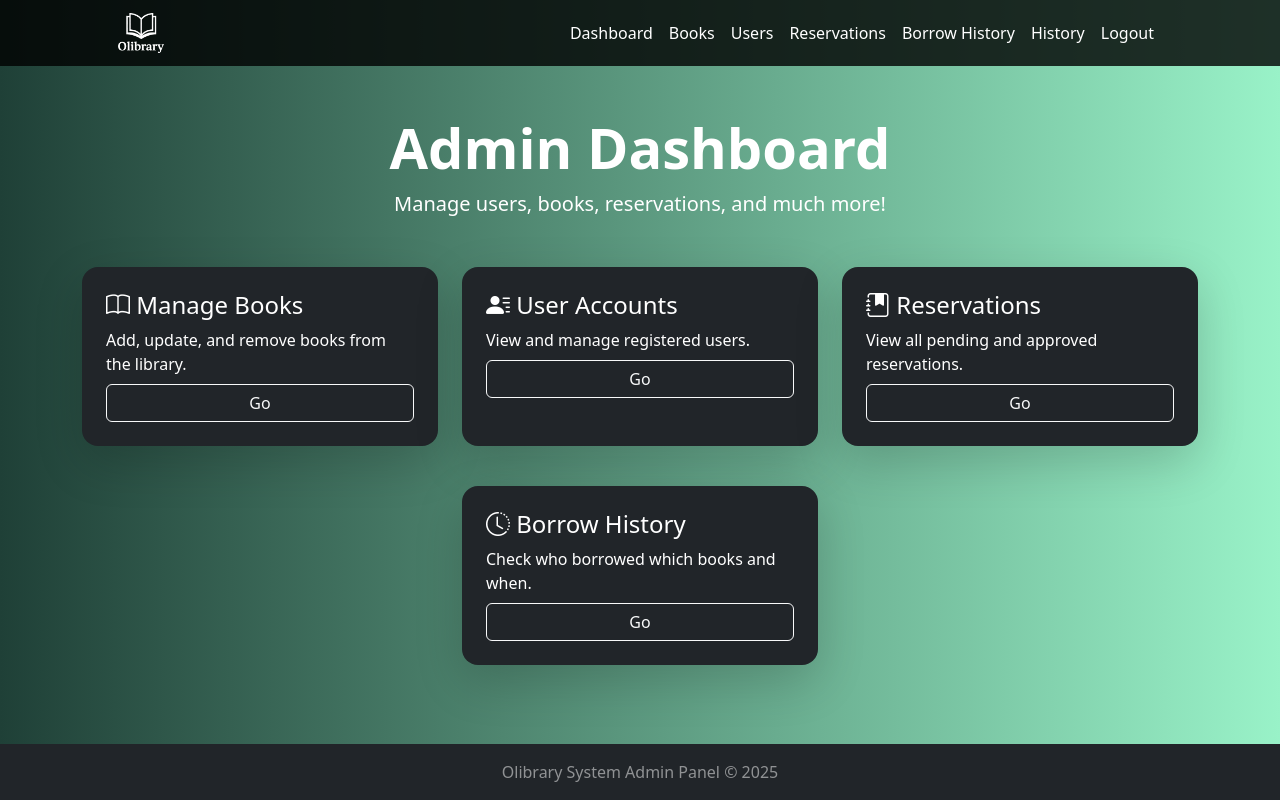
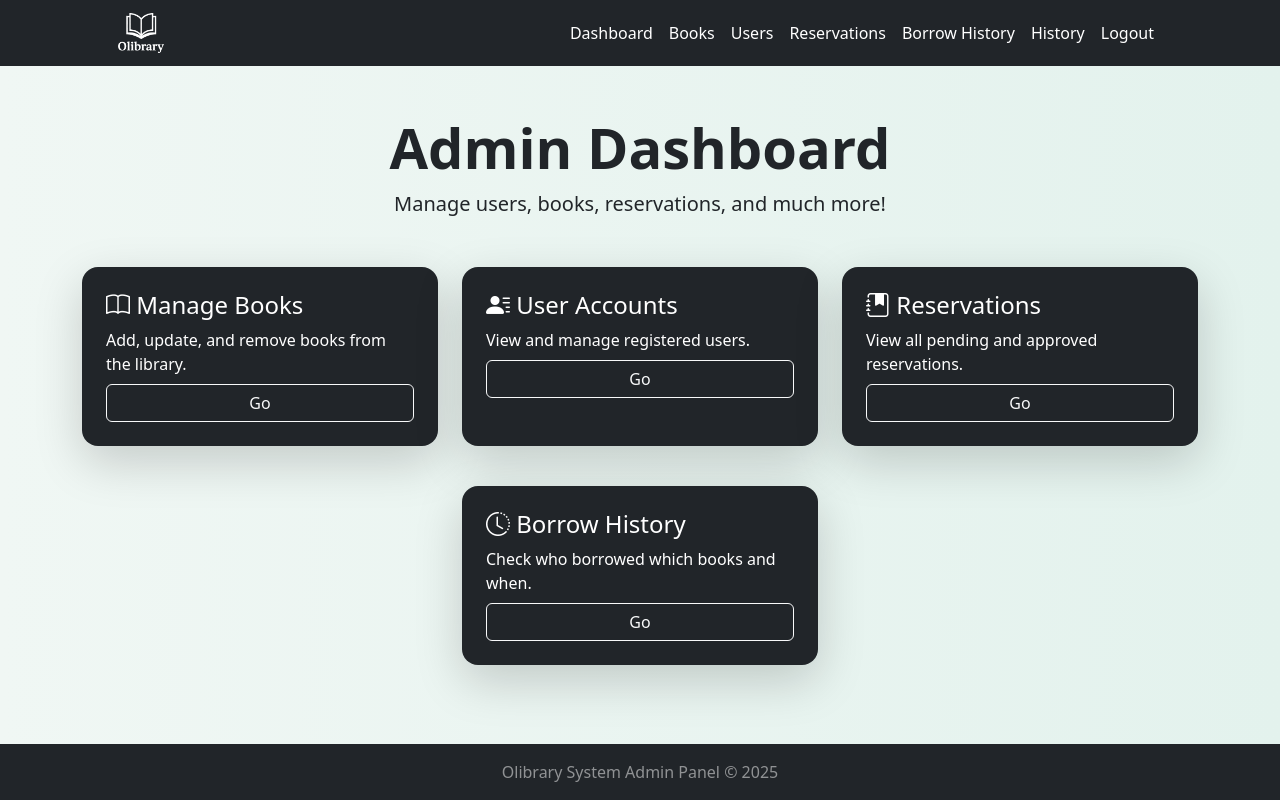
Before and after one commit to Outhman790/Library-managment-with-PHP-OOP, a PHP site: page /admin/admin_homepage.php in a window 1280 px wide. Run offline with PHP 8.4, Linux system fonts and the light colour scheme; a user stored in the database is signed in.

Commit message:
style: enhance admin dashboard UI and background for better readability

```diff
--- a/admin/admin_homepage.php
+++ b/admin/admin_homepage.php
@@ -13,30 +13,10 @@ if (isset($_SESSION['Nickname'])) :
     <title>Admin Dashboard</title>
     <link href="https://cdn.jsdelivr.net/npm/bootstrap@5.3.0/dist/css/bootstrap.min.css" rel="stylesheet" />
     <link href="https://cdn.jsdelivr.net/npm/bootstrap-icons@1.10.5/font/bootstrap-icons.css" rel="stylesheet" />
-    <style>
-    body {
-        background: linear-gradient(to right, #1f4037, #99f2c8);
-        color: white;
-        min-height: 100vh;
-    }
 
-    .card {
-        border: none;
-        border-radius: 1rem;
-    }
-
-    .card:hover {
-        transform: scale(1.03);
-        transition: all 0.3s ease-in-out;
-    }
-
-    .navbar {
-        background-color: rgba(0, 0, 0, 0.8) !important;
-    }
-    </style>
 </head>
 
-<body class='d-flex flex-column min-vh-100'>
+<body class='d-flex flex-column min-vh-100' style="background: linear-gradient(to right, #f0f7f4, #e3f2ed); color: #1a2e35;">
 
 
 
@@ -71,29 +51,29 @@ if (isset($_SESSION['Nickname'])) :
 
     <div class="container my-5">
         <div class="text-center mb-5">
-            <h1 class="display-4 fw-bold">Admin Dashboard</h1>
-            <p class="lead">Manage users, books, reservations, and much more!</p>
+            <h1 class="text-dark display-4 fw-bold">Admin Dashboard</h1>
+            <p class="text-dark lead">Manage users, books, reservations, and much more!</p>
         </div>
 
 
 
         <div class="row g-4">
             <div class="col-md-6 col-lg-4">
-                <div class="card bg-dark text-white h-100 p-4 shadow-lg">
+                <div class="card bg-dark text-white h-100 p-4 shadow-lg border-0 rounded-4">
                     <h4><i class="bi bi-book"></i> Manage Books</h4>
                     <p class="mb-2">Add, update, and remove books from the library.</p>
                     <a href="allItems.php" class="btn btn-outline-light">Go</a>
                 </div>
             </div>
             <div class="col-md-6 col-lg-4">
-                <div class="card bg-dark text-white h-100 p-4 shadow-lg">
+                <div class="card bg-dark text-white h-100 p-4 shadow-lg border-0 rounded-4">
                     <h4><i class="bi bi-person-lines-fill"></i> User Accounts</h4>
                     <p class="mb-2">View and manage registered users.</p>
                     <a href="users.php" class="btn btn-outline-light">Go</a>
                 </div>
             </div>
             <div class="col-md-6 col-lg-4">
-                <div class="card bg-dark text-white h-100 p-4 shadow-lg">
+                <div class="card bg-dark text-white h-100 p-4 shadow-lg border-0 rounded-4">
                     <h4><i class="bi bi-journal-bookmark-fill"></i> Reservations</h4>
                     <p class="mb-2">View all pending and approved reservations.</p>
                     <a href="all_reservations.php" class="btn btn-outline-light">Go</a>
@@ -103,7 +83,7 @@ if (isset($_SESSION['Nickname'])) :
 
         <div class="row g-4 justify-content-center mt-3">
             <div class="col-md-6 col-lg-4">
-                <div class="card bg-dark text-white h-100 p-4 shadow-lg">
+                <div class="card bg-dark text-white h-100 p-4 shadow-lg border-0 rounded-4">
                     <h4><i class="bi bi-clock-history"></i> Borrow History</h4>
                     <p class="mb-2">Check who borrowed which books and when.</p>
                     <a href="all_borrowings.php" class="btn btn-outline-light">Go</a>
```
